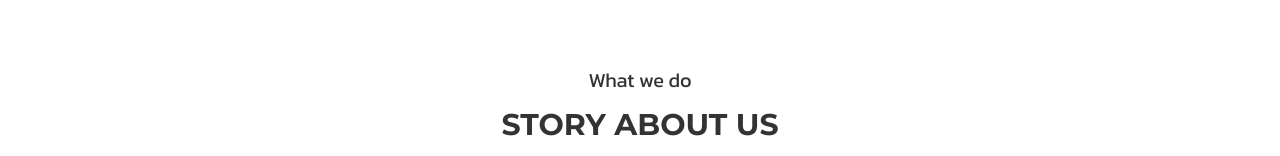
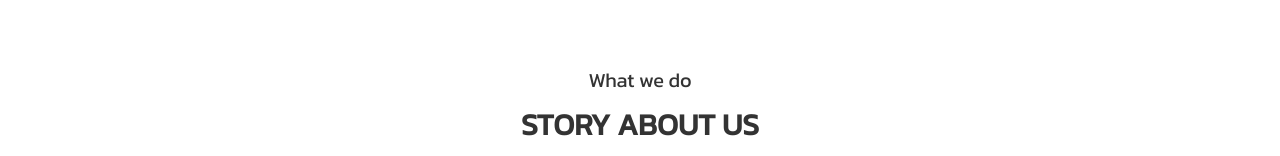
Before and after one commit to nx-apps/nextcorp.co.th, a website: page index.html in a window 1280 px wide. Shown: the part 644-800 px from the top of the page. Drawn offline with Linux system fonts and the light colour scheme.

Commit message:
update font

```diff
--- a/css/template.css
+++ b/css/template.css
@@ -64,7 +64,7 @@ h1, h2, h3, h4, h5, h6 {
 	margin: 5px 0 10px;
 	color: #333;
 	text-transform: uppercase;
-	font-family: 'Montserrat', sans-serif;
+	font-family: 'Kanit', sans-serif;
 }
 h1, h2 {
 	font-weight: 300;
```
